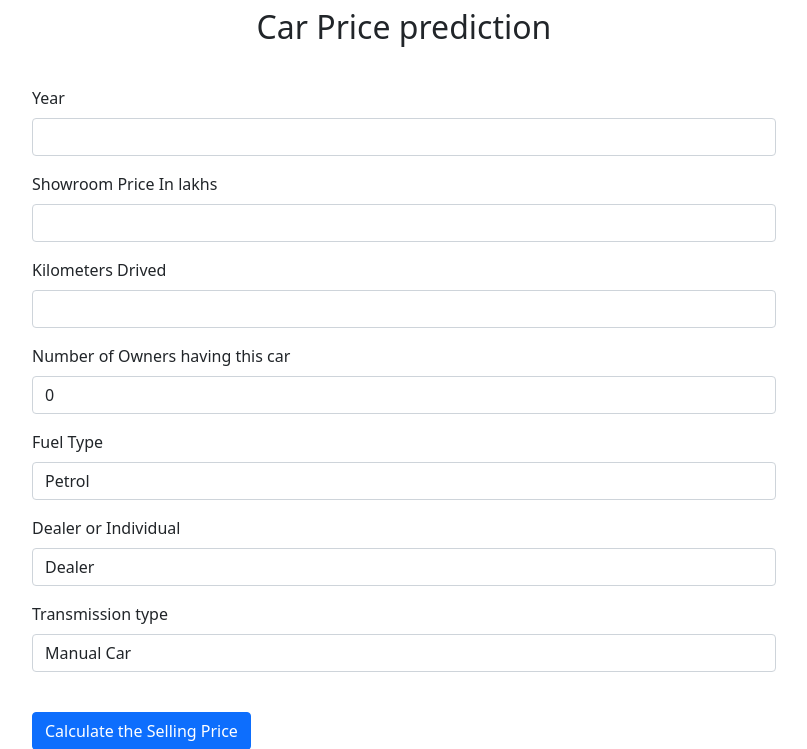
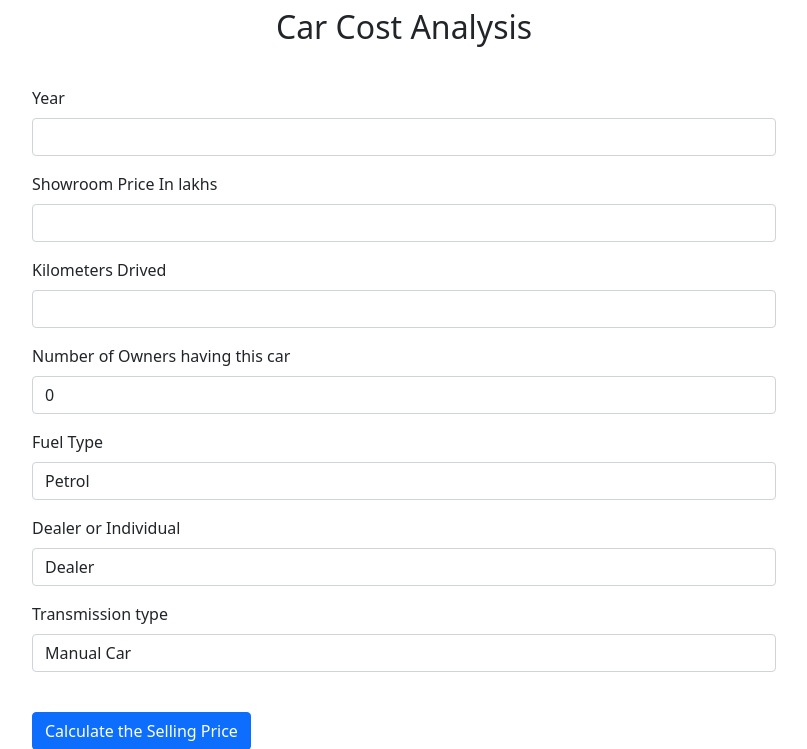
Before and after one commit to Dipesh20/car-price-prediction, a Flask app: page / in a window 1280 px wide. Shown: the top 749 px of the page, without its empty margins (236-1043 px from the left). Run offline with Flask 2, Linux system fonts and the light colour scheme; parts of the project's set-up code (start-up, migrations or seed data) failed here and were passed over.

Commit message:
Init commit

```diff
--- a/templates/index.html
+++ b/templates/index.html
@@ -11,7 +11,7 @@
 
 <body>
     <div class="container" style="width:60%;">
-        <h2 class="text-center my-2">Car Price prediction</h2>
+        <h2 class="text-center my-2">Car Cost Analysis</h2>
         <br>
         <h4 class="text-center my-2">{{ prediction_text }}</h4>
         <form action="{{ url_for('predict')}}" method="post">
```
